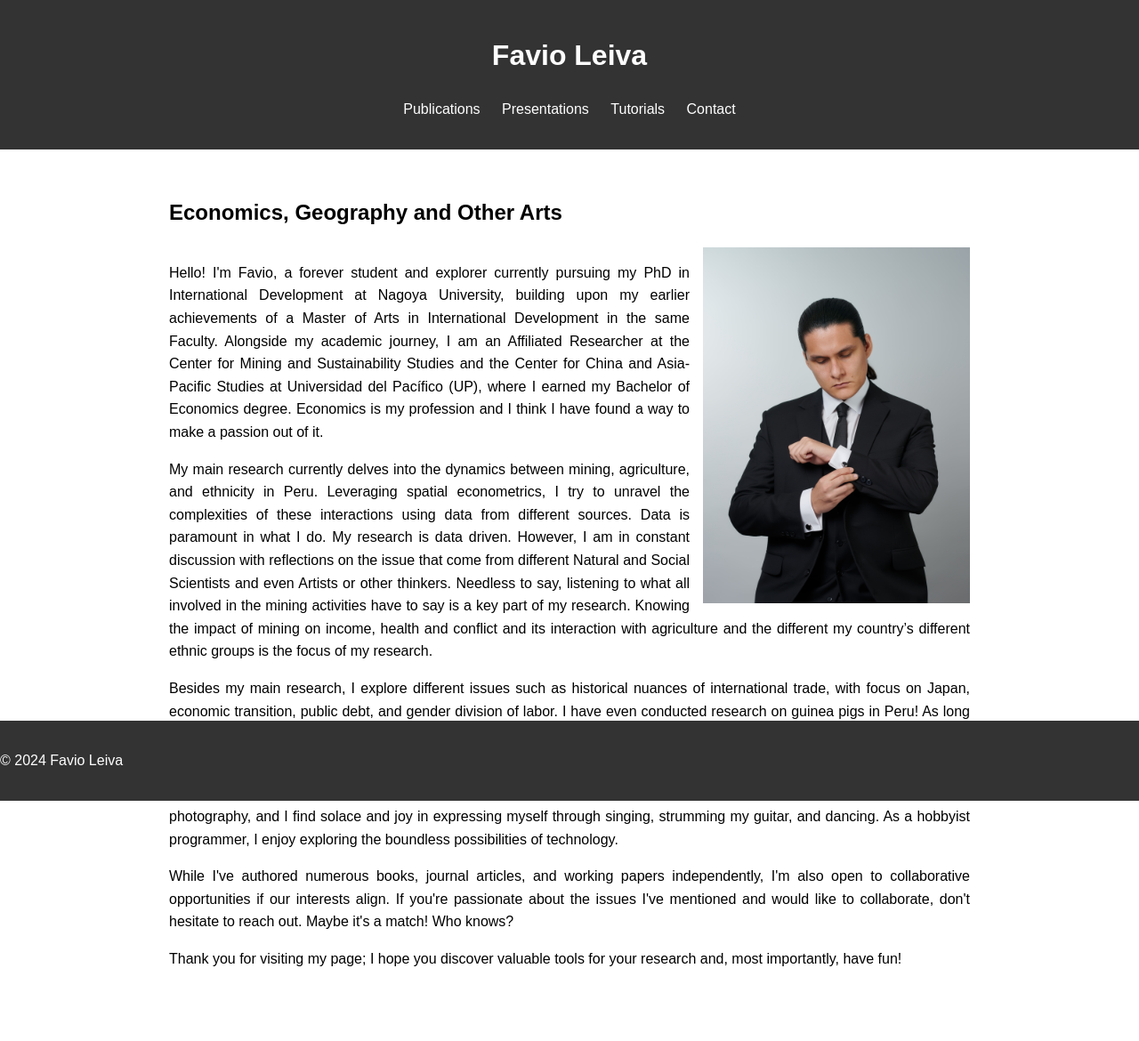
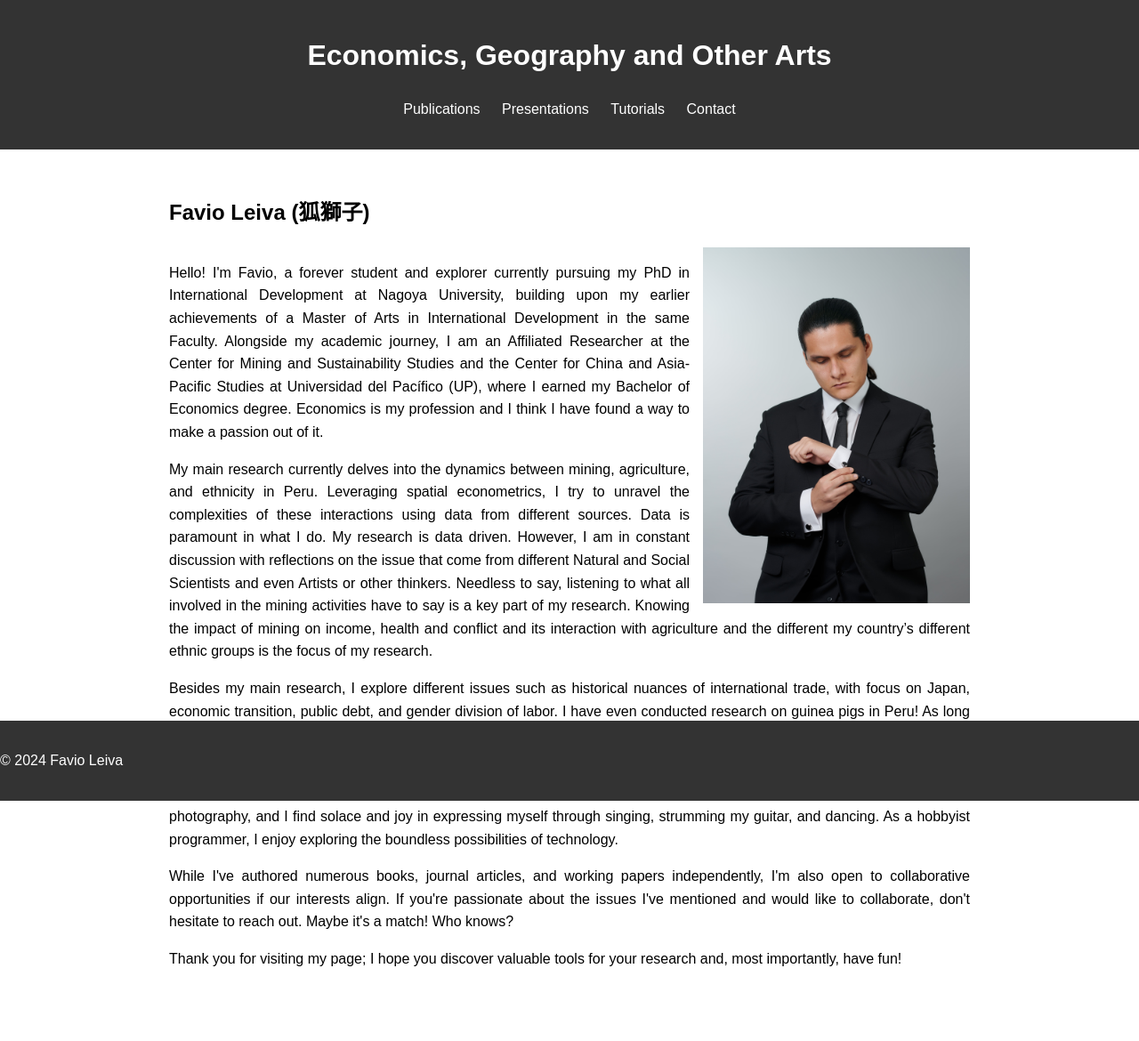
Before and after one commit to Favioleiva/favioleiva.github.io, a Jekyll site: the page index.html, which Jekyll copies as it is, in a window 1280 px wide. Shown: the whole page at 89% size. Built offline with Jekyll 4.4.1, drawn with Linux system fonts in a browser that asks for light colours; some of the changed lines change nothing that is shown.

Commit message:
Update index.html

```diff
--- a/index.html
+++ b/index.html
@@ -67,7 +67,7 @@
 </head>
 <body>
     <header>
-        <h1>Favio Leiva</h1>
+        <h1>Economics, Geography and Other Arts</h1>
         <nav>
             <ul>
                 <li><a href="publications/">Publications</a></li>
@@ -79,7 +79,7 @@
     </header>
     <main>
         <section>
-            <h2>Economics, Geography and Other Arts</h2>
+            <h2>Favio Leiva (狐獅子)</h2>
             <div>
                 <img src="/images/1.Principal.jpg" alt="Imagen Principal">
                 <p>Hello! I'm Favio, a forever student and explorer currently pursuing my PhD in International Development at Nagoya University, building upon my earlier achievements of a Master of Arts in International Development in the same Faculty. Alongside my academic journey, I am an Affiliated Researcher at the Center for Mining and Sustainability Studies and the Center for China and Asia-Pacific Studies at Universidad del Pacífico (UP), where I earned my Bachelor of Economics degree. Economics is my profession and I think I have found a way to make a passion out of it.</p>
```
